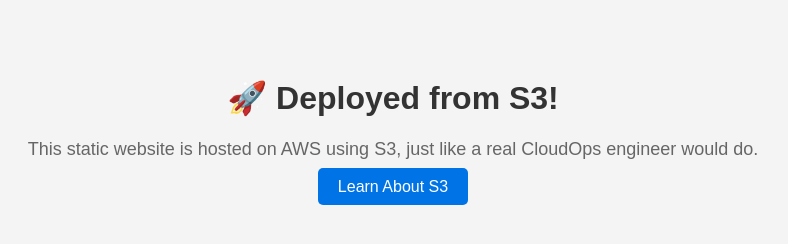
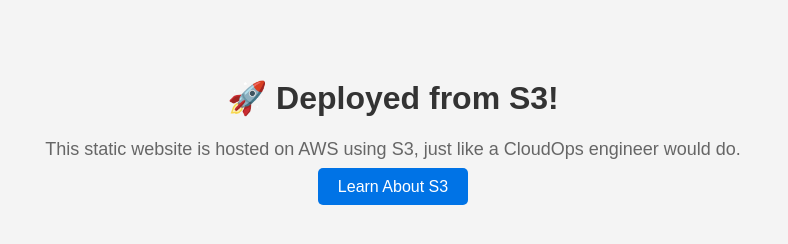
Before and after one commit to AtharvaGitProfile/cloudopslab1-staticweb, a plain HTML site: page index.html in a window 1280 px wide. Shown: the whole page, without its empty margins (247-1035 px from the left). Drawn offline with Linux system fonts and the light colour scheme.

Commit message:
Update index.html

```diff
--- a/index.html
+++ b/index.html
@@ -31,7 +31,7 @@
 </head>
 <body>
   <h1>🚀 Deployed from S3!</h1>
-  <p>This static website is hosted on AWS using S3, just like a real CloudOps engineer would do.</p>
+  <p>This static website is hosted on AWS using S3, just like a CloudOps engineer would do.</p>
   <a href="https://aws.amazon.com/s3/" class="btn" target="_blank">Learn About S3</a>
 </body>
 </html>
```
